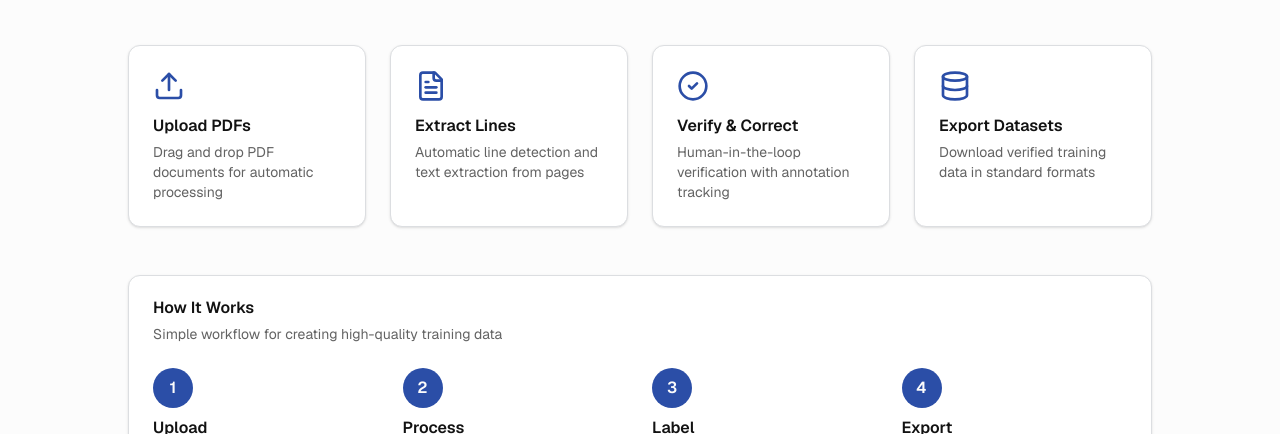
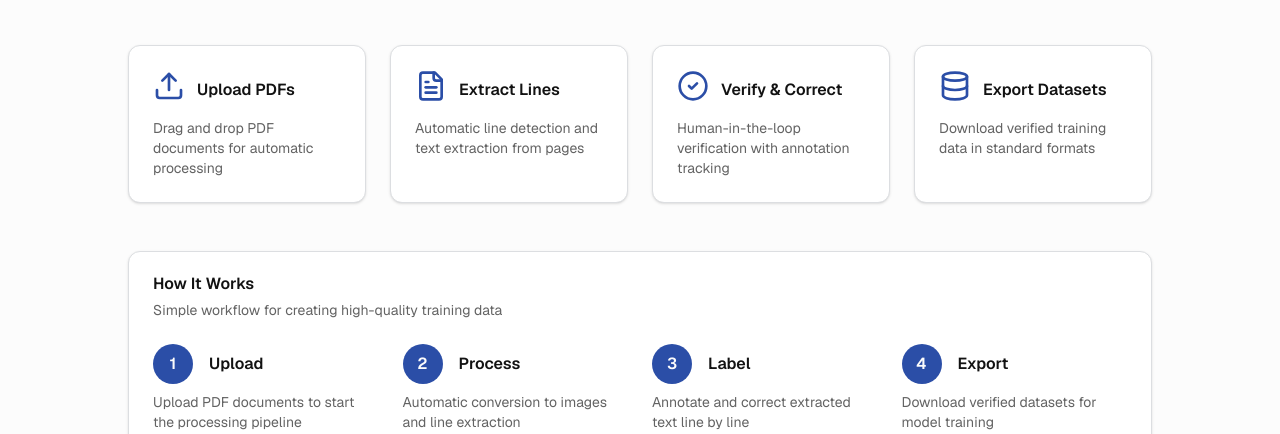
Before and after one commit to hasindu-k/sinhala-ocr-labeler-frontend, a Next.js app: page / in a window 1280 px wide. Shown: the part 308-742 px from the top of the page. Built offline with nearby package versions, Linux system fonts and the light colour scheme; no server answers.

Commit message:
feat: enhance card layout with consistent icon and title alignment

```diff
--- a/app/page.tsx
+++ b/app/page.tsx
@@ -106,8 +106,10 @@ export default function HomePage() {
           <div className="grid gap-6 md:grid-cols-2 lg:grid-cols-4">
             <Card>
               <CardHeader>
+                <div className="flex items-center gap-3">
                   <Upload className="h-8 w-8 text-primary mb-2" />
                   <CardTitle>Upload PDFs</CardTitle>
+                </div>
                 <CardDescription>
                   Drag and drop PDF documents for automatic processing
                 </CardDescription>
@@ -116,8 +118,10 @@ export default function HomePage() {
 
             <Card>
               <CardHeader>
+                <div className="flex items-center gap-3">
                   <FileText className="h-8 w-8 text-primary mb-2" />
                   <CardTitle>Extract Lines</CardTitle>
+                </div>
                 <CardDescription>
                   Automatic line detection and text extraction from pages
                 </CardDescription>
@@ -126,8 +130,10 @@ export default function HomePage() {
 
             <Card>
               <CardHeader>
+                <div className="flex items-center gap-3">
                   <CheckCircle2 className="h-8 w-8 text-primary mb-2" />
                   <CardTitle>Verify & Correct</CardTitle>
+                </div>
                 <CardDescription>
                   Human-in-the-loop verification with annotation tracking
                 </CardDescription>
@@ -136,8 +142,10 @@ export default function HomePage() {
 
             <Card>
               <CardHeader>
+                <div className="flex items-center gap-3">
                   <Database className="h-8 w-8 text-primary mb-2" />
                   <CardTitle>Export Datasets</CardTitle>
+                </div>
                 <CardDescription>
                   Download verified training data in standard formats
                 </CardDescription>
@@ -156,37 +164,45 @@ export default function HomePage() {
             <CardContent>
               <div className="grid gap-6 md:grid-cols-4">
                 <div className="space-y-2">
+                  <div className="flex items-center gap-4">
                     <div className="flex h-10 w-10 items-center justify-center rounded-full bg-primary text-primary-foreground font-semibold">
                       1
                     </div>
                     <h3 className="font-semibold">Upload</h3>
+                  </div>
                   <p className="text-sm text-muted-foreground">
                     Upload PDF documents to start the processing pipeline
                   </p>
                 </div>
                 <div className="space-y-2">
+                  <div className="flex items-center gap-4">
                     <div className="flex h-10 w-10 items-center justify-center rounded-full bg-primary text-primary-foreground font-semibold">
                       2
                     </div>
                     <h3 className="font-semibold">Process</h3>
+                  </div>
                   <p className="text-sm text-muted-foreground">
                     Automatic conversion to images and line extraction
                   </p>
                 </div>
                 <div className="space-y-2">
+                  <div className="flex items-center gap-4">
                     <div className="flex h-10 w-10 items-center justify-center rounded-full bg-primary text-primary-foreground font-semibold">
                       3
                     </div>
                     <h3 className="font-semibold">Label</h3>
+                  </div>
                   <p className="text-sm text-muted-foreground">
                     Annotate and correct extracted text line by line
                   </p>
                 </div>
                 <div className="space-y-2">
+                  <div className="flex items-center gap-4">
                     <div className="flex h-10 w-10 items-center justify-center rounded-full bg-primary text-primary-foreground font-semibold">
                       4
                     </div>
                     <h3 className="font-semibold">Export</h3>
+                  </div>
                   <p className="text-sm text-muted-foreground">
                     Download verified datasets for model training
                   </p>
```
Lines whose indentation alone changed are shown as unchanged.
